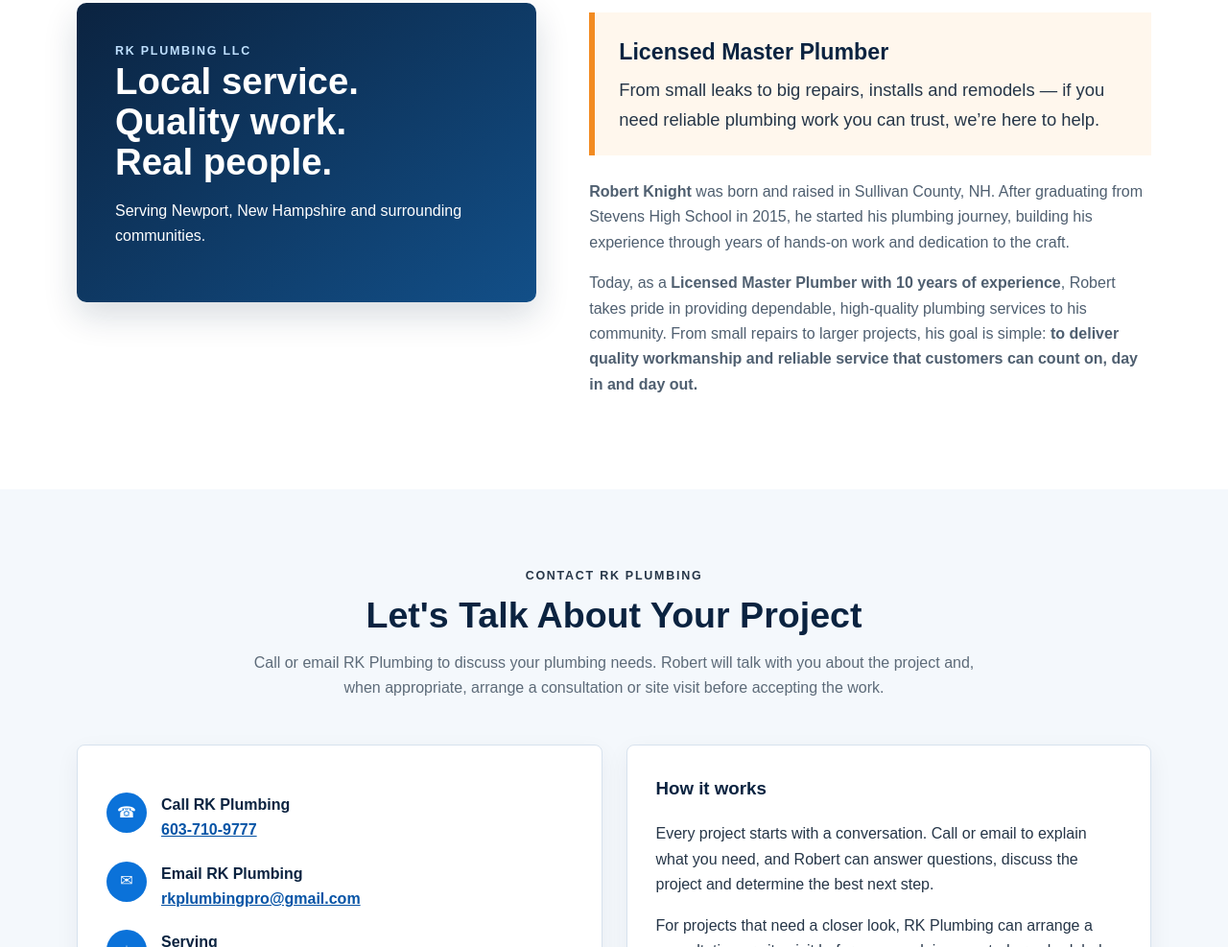
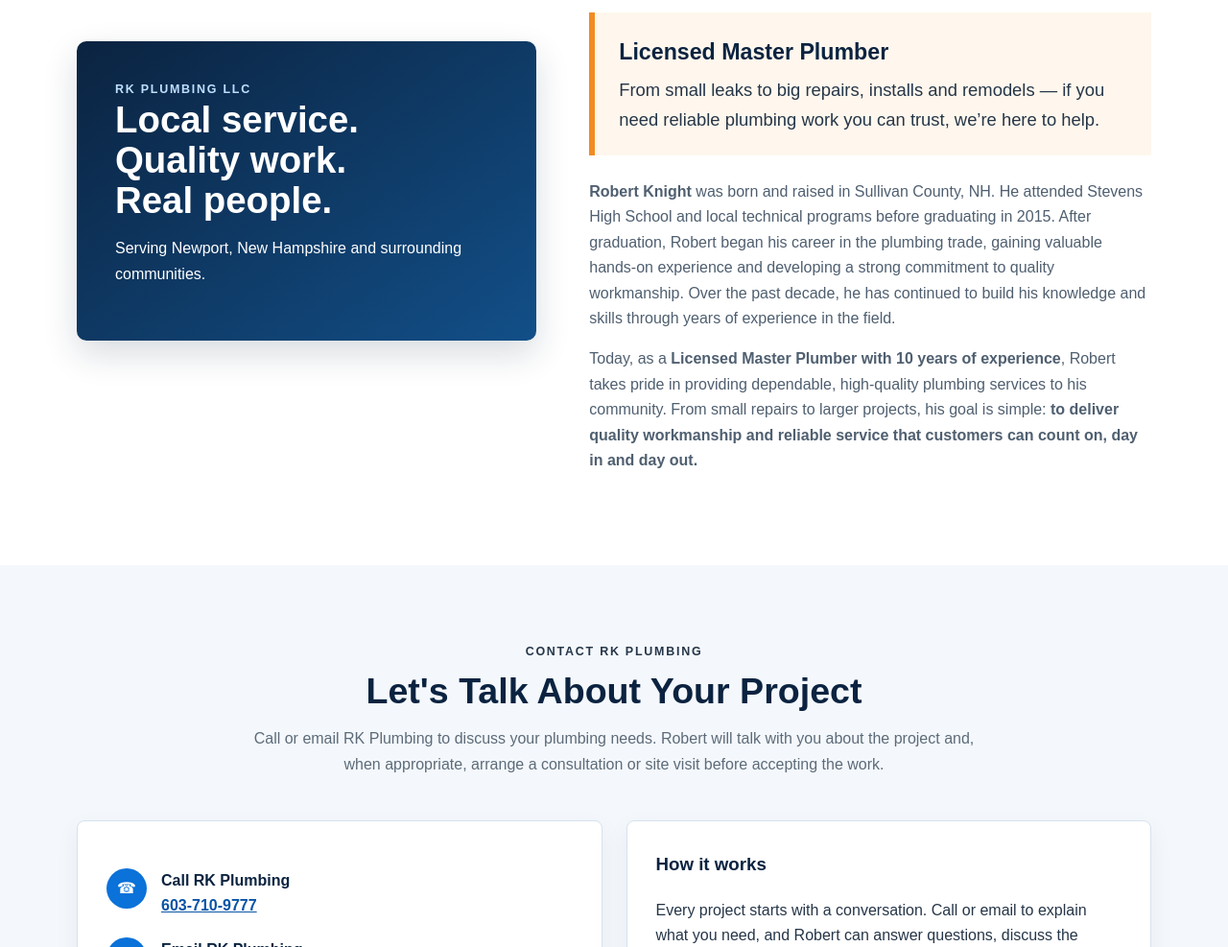
Before and after one commit to zrknightplumbing-ui/rk-plumbing-website, a website: page index.html in a window 1280 px wide. Shown: the part 4122-5109 px from the top of the page at 96% size. Drawn offline with Linux system fonts and the light colour scheme.

Commit message:
Update Robert Knight professional bio

```diff
--- a/index.html
+++ b/index.html
@@ -103,7 +103,7 @@ footer{background:var(--navy);color:#c9d7e6;padding:30px 0}.footer-row{display:f
 <div class="about-art"><div class="eyebrow">RK Plumbing LLC</div><h3>Local service.<br>Quality work.<br>Real people.</h3><p>Serving Newport, New Hampshire and surrounding communities.</p></div>
 <div class="about-copy"><div class="eyebrow">About Robert Knight</div><h2>Plumbing you can count on.</h2>
 <div class="highlight"><strong>Licensed Master Plumber</strong>From small leaks to big repairs, installs and remodels — if you need reliable plumbing work you can trust, we’re here to help.</div>
-<p><strong>Robert Knight</strong> was born and raised in Sullivan County, NH. After graduating from Stevens High School in 2015, he started his plumbing journey, building his experience through years of hands-on work and dedication to the craft.</p>
+<p><strong>Robert Knight</strong> was born and raised in Sullivan County, NH. He attended Stevens High School and local technical programs before graduating in 2015. After graduation, Robert began his career in the plumbing trade, gaining valuable hands-on experience and developing a strong commitment to quality workmanship. Over the past decade, he has continued to build his knowledge and skills through years of experience in the field.</p>
 <p>Today, as a <strong>Licensed Master Plumber with 10 years of experience</strong>, Robert takes pride in providing dependable, high-quality plumbing services to his community. From small repairs to larger projects, his goal is simple: <strong>to deliver quality workmanship and reliable service that customers can count on, day in and day out.</strong></p>
 </div></div></section>
 
```
